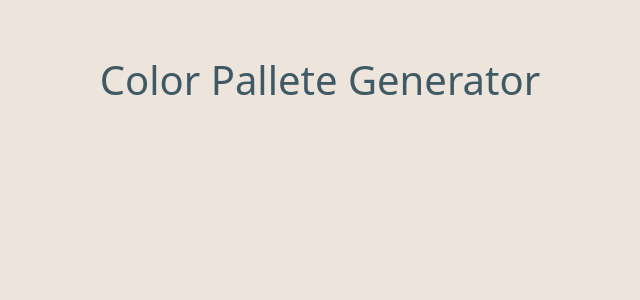
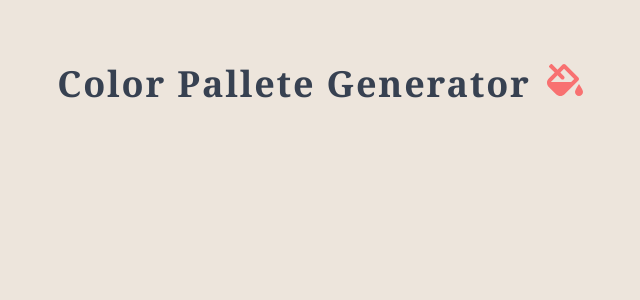
Before and after one commit to sherryliao21/react-color-pallete-generator, a React (Create React App) app: page / in a window 1280 px wide. Shown: the top 300 px of the page, without its empty margins (320-960 px from the left). Built offline with nearby package versions, Linux system fonts and the light colour scheme.

Commit message:
feat: style header with fontawesome

```diff
--- a/src/components/Header.js
+++ b/src/components/Header.js
@@ -1,10 +1,13 @@
 import React from 'react'
 import './Header.css'
+import { FontAwesomeIcon } from '@fortawesome/react-fontawesome'
+import { faFillDrip } from '@fortawesome/free-solid-svg-icons'
+
 
 const Header = () => {
   return (
     <div>
-      <h1>Color Pallete Generator</h1>
+      <h1 class="app-title">Color Pallete Generator <FontAwesomeIcon icon={faFillDrip} class="swatchbook"/></h1>
     </div>
   )
 }
--- a/src/index.css
+++ b/src/index.css
@@ -3,5 +3,10 @@
 @tailwind utilities;
 
 @layer components {
-
+  .app-title {
+    @apply flex font-serif font-bold text-4xl mt-16 text-gray-700 tracking-wider
+  }
+  .swatchbook {
+    @apply text-red-400 h-8 ml-4
+  }
 }
```
Also changed, not shown: package.json (+6 -3 lines), 1 other file (tests, documents, lock files or other folders).
